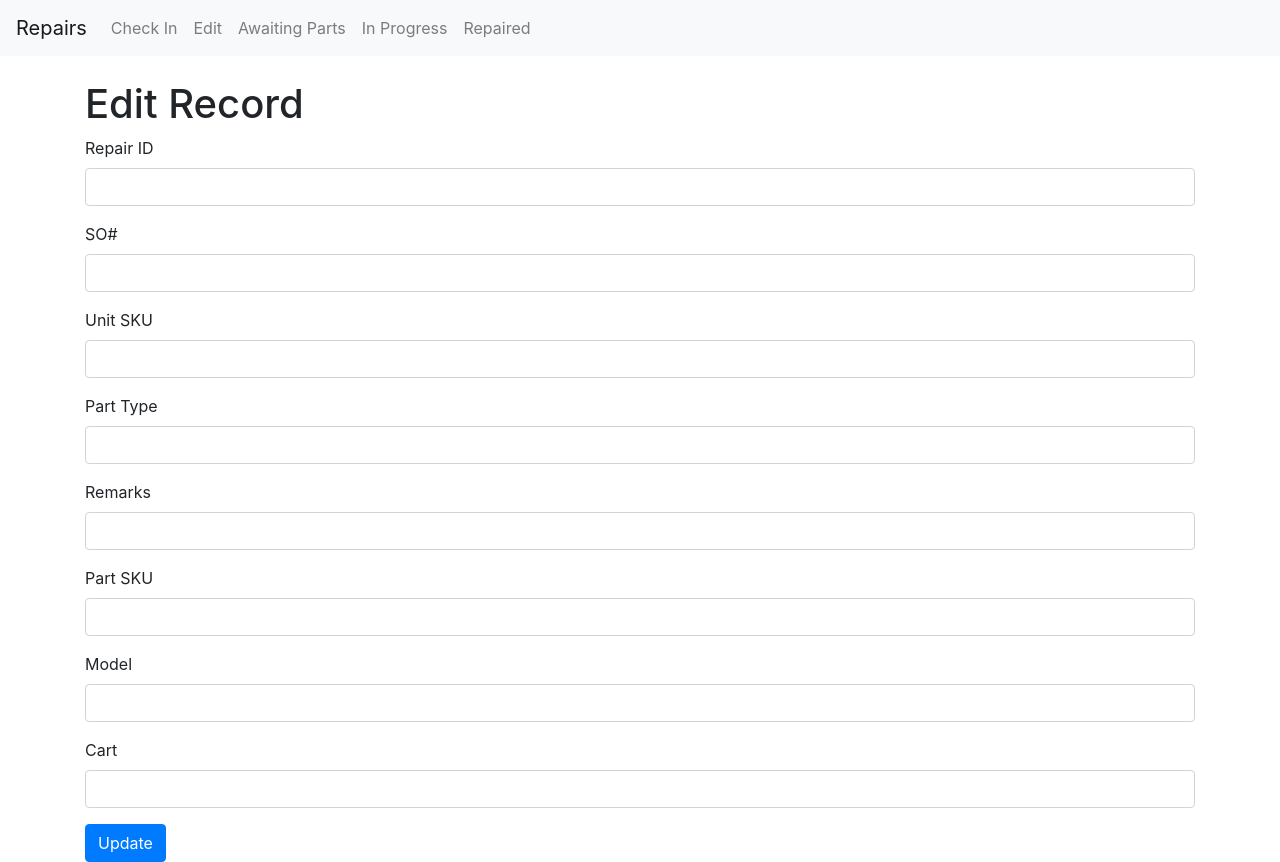
After one commit to anguyenrgb/AWP-System, a Flask app: template templates/edit.html in a window 1280 px wide. The commit adds this page. Run offline with Flask 2, Linux system fonts and the light colour scheme; the template is opened without the code that fills it, so the values that code supplies are empty; some libraries are stand-ins or nearby versions.

Commit message:
Added Edit funciton

```diff
--- a/app.py
+++ b/app.py
@@ -112,9 +112,10 @@ def repairedtable():
     cursor = mysql.connection.cursor()
     cursor.execute("SELECT * FROM inventory where status = 'Repaired' order by DateOrdered desc;")
     data = cursor.fetchall()
+
     return render_template("repairedtable.html", data=data)
 
-@app.route("/repairedpost", methods=['POST'])
+@app.route("/repairedpost", methods=['POST','GET'])
 def repairedpost():
     DateOrdered = today.strftime("%m/%d/%y")
     change_to_repaired = request.form['change_to_repaired']
@@ -125,5 +126,61 @@ def repairedpost():
     flash(change_to_repaired)
     return redirect(request.referrer)
 
+@app.route('/editpost', methods=['POST'])
+def edit():
+    editID = request.form['editID']
+
+    idpull = mysql.connection.cursor()
+    idpull.execute("select id from inventory where id = %s",[editID])
+    idpull = idpull.fetchone()
+
+    servicepull = mysql.connection.cursor()
+    servicepull.execute("select ServiceOrder from inventory where id = %s",[editID])
+    servicepull = servicepull.fetchone()
+
+    unitskupull = mysql.connection.cursor()
+    unitskupull.execute("select UnitSKU from inventory where id = %s",[editID])
+    unitskupull = unitskupull.fetchone()
+
+    partpull = mysql.connection.cursor()
+    partpull.execute("select PartType from inventory where id = %s",[editID])
+    partpull = partpull.fetchone()
+
+    remarkspull = mysql.connection.cursor()
+    remarkspull.execute("select Remarks from inventory where id = %s",[editID])
+    remarkspull = remarkspull.fetchone()
+
+    skupull = mysql.connection.cursor()
+    skupull.execute("select PartSKU from inventory where id = %s",[editID])
+    skupull = skupull.fetchone()
+
+    modelpull = mysql.connection.cursor()
+    modelpull.execute("select Model from inventory where id = %s",[editID])
+    modelpull = modelpull.fetchone()
+
+    cartpull = mysql.connection.cursor()
+    cartpull.execute("select Cart from inventory where id = %s",[editID])
+    cartpull = cartpull.fetchone()
+
+    return render_template('edit.html',idpull=idpull[0],servicepull=servicepull[0],unitskupull=unitskupull[0],
+    partpull=partpull[0],remarkspull=remarkspull[0],skupull=skupull[0],modelpull=modelpull[0],cartpull=cartpull[0])
+
+@app.route('/updatepost', methods = ['POST'])
+def update():
+        editID = request.form['editID']
+        ServiceOrder = request.form['ServiceOrder']
+        UnitSKU = request.form['UnitSKU']
+        PartType = request.form['PartType']
+        Remarks = request.form['Remarks']
+        PartSKU = request.form['SKU']
+        Model = request.form['Model']
+        Cart = request.form['Cart']
+        updaterecord = mysql.connection.cursor()
+        updaterecord.execute('''UPDATE inventory set ServiceOrder=%s,UnitSKU=%s,PartType=%s,Remarks=%s,PartSKU=%s,Model=%s,Cart=%s where id = %s''',[ServiceOrder,UnitSKU,PartType,Remarks,PartSKU,Model,Cart,editID])
+        mysql.connection.commit()
+        updaterecord.close()
+        flash(editID)
+        return render_template('edit.html')
+
 app.run(debug=True)
 app.run(host='localhost', port=5000)
--- a/templates/base.html
+++ b/templates/base.html
@@ -20,7 +20,7 @@
   <div class="collapse navbar-collapse" id="navbarNavAltMarkup">
     <div class="navbar-nav">
       <a class="nav-item nav-link" href="/checkin">Check In</a>
-      <a class="nav-item nav-link" href="/status">Status Change/Delete</a>
+      <a class="nav-item nav-link" href="/status">Edit</a>
       <a class="nav-item nav-link" href="/awp">Awaiting Parts</a>
       <a class="nav-item nav-link" href="/ip">In Progress</a>
       <a class="nav-item nav-link" href="/repaired">Repaired</a>
--- /dev/null
+++ b/templates/edit.html
@@ -0,0 +1,71 @@
+{% extends "base.html" %}
+{% block content %}
+
+<div class="container">
+  {% with messages = get_flashed_messages() %}
+     {% if messages %}
+        {% for message in messages %}
+        <div class="alert alert-success alert-dismissible fade show" role="alert">
+          Repair ID: {{message}} updated!
+          <button type="button" class="close" data-dismiss="alert" aria-label="Close">
+            <span aria-hidden="true">&times;</span>
+          </button>
+        </div>
+        {% endfor %}
+     {% endif %}
+  {% endwith %}
+  </div>
+
+<body>
+<div class="container">
+
+  <h1>Edit Record</h1>
+
+  <form action="/updatepost" method = "POST">
+
+    <div class="form-group">
+        <label for='editID'>Repair ID</label>
+        <input type="text" class="form-control" name="editID" value={{idpull}}>
+     </div>
+
+      <div class="form-group">
+         <label for='Service Order'>SO#</label>
+         <input type="text" class="form-control" name="ServiceOrder" value={{servicepull}}>
+      </div>
+
+      <div class="form-group">
+        <label for='UnitSKU'>Unit SKU</label>
+        <input type="text" class="form-control" name="UnitSKU" value={{unitskupull}} >
+     </div>
+
+     <div class="form-group">
+      <label for='PartType'>Part Type</label>
+      <input type="text" class="form-control" name="PartType" value={{partpull}} >
+   </div>
+
+      <div class="form-group">
+        <label for='Remarks'>Remarks</label>
+        <input type="text" size="50" class="form-control" name="Remarks" value="{{remarkspull}}">
+     </div>
+
+      <div class="form-group">
+         <label for='SKU'>Part SKU</label>
+         <input type="int" class="form-control" name="SKU" value={{skupull}}>
+      </div>
+
+      <div class="form-group">
+         <label for='Model'>Model</label>
+         <input type="int" class="form-control" name="Model" value="{{modelpull}}">
+      </div>
+
+      <div class="form-group">
+        <label for='Cart'>Cart</label>
+        <input type="int" class="form-control" name="Cart" value={{cartpull}}>
+      </div>
+
+      <button type="submit" class="btn btn-primary">Update</button>
+    </form>
+  </div>
+
+  </body>
+{% endblock %}
```
Also changed, not shown: templates/repairedtable.html (+6 -1 lines), templates/status.html (+9 -4 lines).
